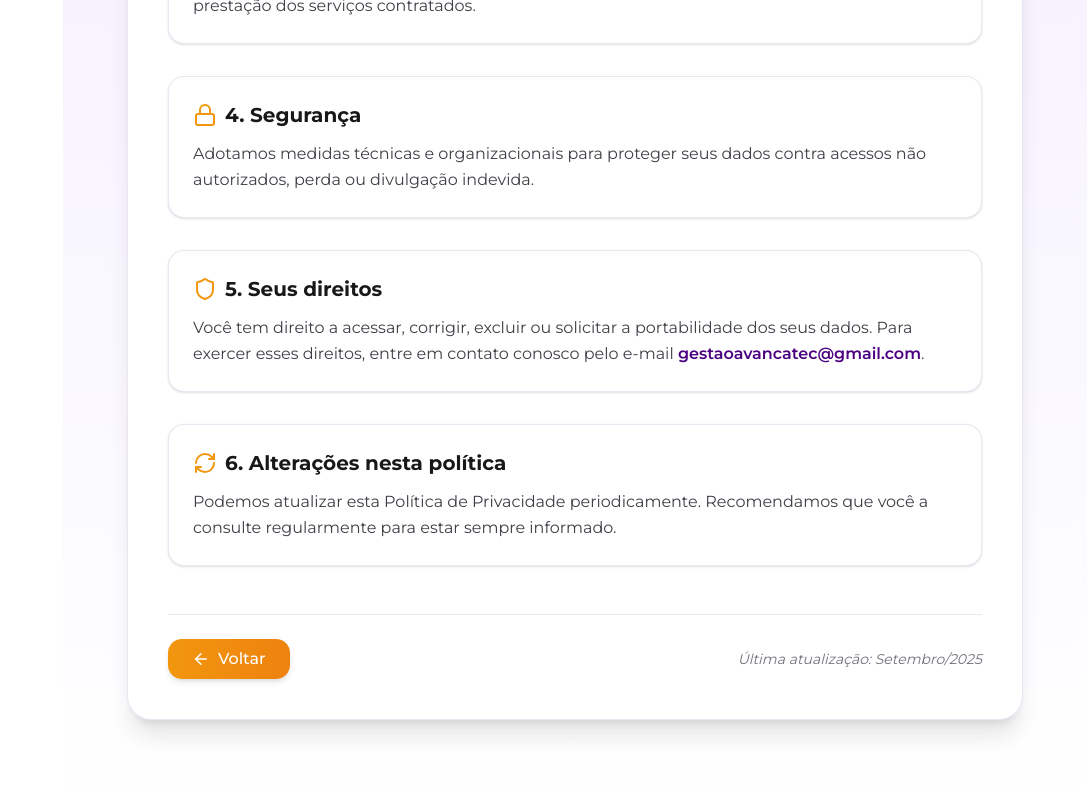
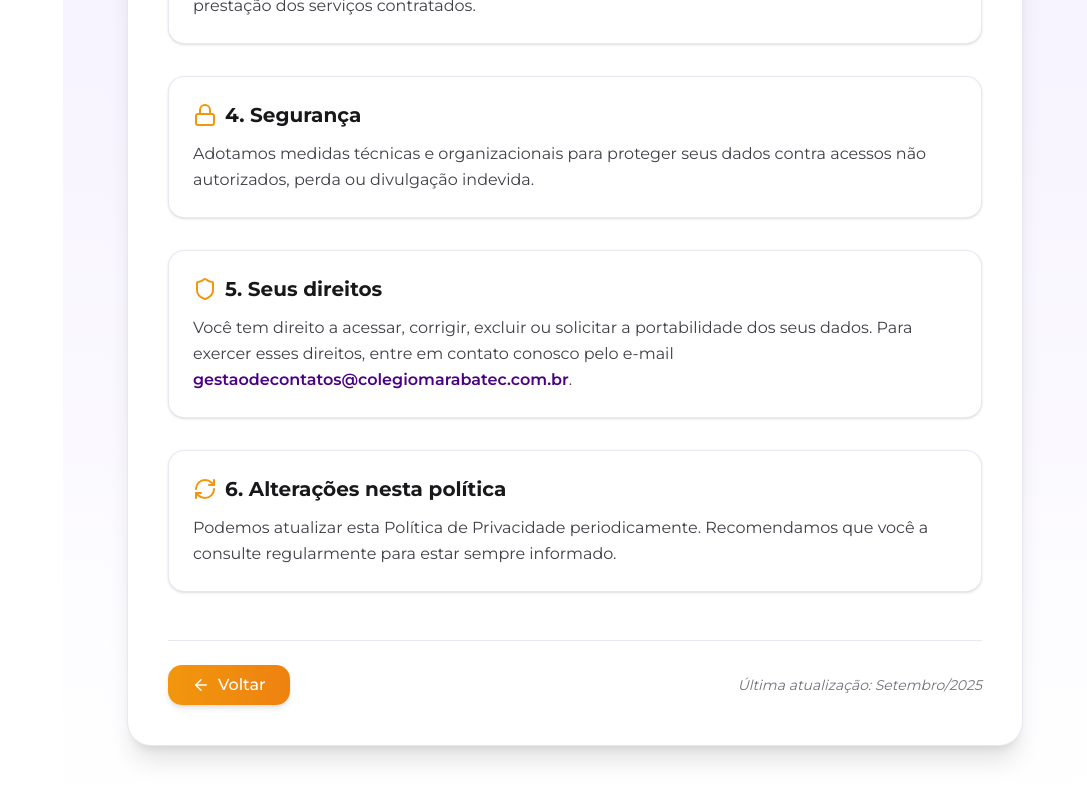
Before and after one commit to Peixotim/site-marabatec, a Next.js app: page /politica-de-privacidade in a window 1280 px wide. Shown: the part 923-1723 px from the top of the page, without its empty margins (193-1280 px from the left). Built offline with nearby package versions, Linux system fonts and the light colour scheme.

Commit message:
fix:Corrige os dados de email

```diff
--- a/src/app/layout.tsx
+++ b/src/app/layout.tsx
@@ -17,33 +17,34 @@ export const metadata: Metadata = {
     template: "%s | MarabaTec",
   },
   description:
-    "AvançaTec oferece cursos técnicos e profissionalizantes reconhecidos pelo MEC. Invista na sua formação e transforme seu futuro com educação de excelência!",
+    "MarabaTec oferece cursos técnicos e profissionalizantes reconhecidos pelo MEC. Invista na sua formação e transforme seu futuro com educação de qualidade!",
   keywords: [
-    "avançatec",
-    "colégio avançatec",
+    "marabatec",
+    "colégio marabatec",
     "cursos técnicos",
     "cursos profissionalizantes",
     "educação técnica",
-    "Canaã dos Carajás",
+    "Marabá",
     "ensino técnico",
     "colégio técnico",
+    "formação profissional",
   ],
-  authors: [{ name: "AvançaTec" }],
-  creator: "AvançaTec",
-  publisher: "AvançaTec",
-  metadataBase: new URL("https://colegioavancatec.com.br"),
+  authors: [{ name: "MarabaTec" }],
+  creator: "MarabaTec",
+  publisher: "MarabaTec",
+  metadataBase: new URL("https://colegiomarabatec.com.br"),
   openGraph: {
-    title: "AvançaTec - Cursos Técnicos e Profissionalizantes",
+    title: "MarabaTec - Cursos Técnicos e Profissionalizantes",
     description:
-      "Transforme sua vida com cursos técnicos e profissionalizantes reconhecidos pelo MEC. Conheça o AvançaTec e dê o próximo passo na sua carreira!",
-    url: "https://colegioavancatec.com.br",
-    siteName: "AvançaTec",
+      "Transforme sua vida com cursos técnicos e profissionalizantes reconhecidos pelo MEC. Conheça a MarabaTec e dê o próximo passo na sua carreira!",
+    url: "https://colegiomarabatec.com.br",
+    siteName: "MarabaTec",
     images: [
       {
-        url: "https://colegioavancatec.com.br/og-image.jpg",
+        url: "https://colegiomarabatec.com.br/og-image.jpg",
         width: 1200,
         height: 630,
-        alt: "AvançaTec - Educação Técnica de Qualidade",
+        alt: "MarabaTec - Educação Técnica de Qualidade",
       },
     ],
     locale: "pt_BR",
@@ -51,10 +52,10 @@ export const metadata: Metadata = {
   },
   twitter: {
     card: "summary_large_image",
-    title: "AvançaTec - Cursos Técnicos e Profissionalizantes",
+    title: "MarabaTec - Cursos Técnicos e Profissionalizantes",
     description:
-      "Cursos técnicos de qualidade reconhecidos pelo MEC. Matricule-se no AvançaTec e conquiste seu futuro!",
-    images: ["https://colegioavancatec.com.br/og-image.jpg"],
+      "Cursos técnicos de qualidade reconhecidos pelo MEC. Matricule-se na MarabaTec e conquiste seu futuro!",
+    images: ["https://colegiomarabatec.com.br/og-image.jpg"],
   },
   icons: {
     icon: "/favicon.ico",
--- a/src/app/politica-de-privacidade/page.tsx
+++ b/src/app/politica-de-privacidade/page.tsx
@@ -108,10 +108,10 @@ export default function PoliticaPrivacidade() {
               portabilidade dos seus dados. Para exercer esses direitos, entre
               em contato conosco pelo e-mail{" "}
               <a
-                href="mailto:gestaoavancatec@gmail.com"
+                href="mailto:gestaodecontatos@colegiomarabatec.com.br"
                 className="text-[#4B0082] font-semibold hover:text-[#F2960E] hover:underline transition-colors"
               >
-                gestaoavancatec@gmail.com
+                gestaodecontatos@colegiomarabatec.com.br
               </a>
               .
             </p>
--- a/src/components/contact.tsx
+++ b/src/components/contact.tsx
@@ -23,8 +23,8 @@ export default function Contact() {
     {
       icon: <Mail className="w-6 h-6 text-[#EA4335]" />,
       label: "E-mail",
-      value: "gestaoavancatec@gmail.com",
-      href: "mailto:gestaoavancatec@gmail.com",
+      value: "gestaodecontatos@colegiomarabatec.com.br",
+      href: "mailto:gestaodecontatos@colegiomarabatec.com.br",
       shadowColor: "rgba(234,67,53,0.35)",
     },
     {
--- a/src/components/footer.tsx
+++ b/src/components/footer.tsx
@@ -110,10 +110,10 @@ const Footer = () => {
               <li className="flex items-center space-x-3">
                 <Mail className="w-5 h-5 text-[#F2A413]" />
                 <a
-                  href="mailto:gestaoavancatec@gmail.com"
+                  href="mailto:gestaodecontatos@colegiomarabatec.com.br"
                   className="hover:text-[#F2A413] transition-colors"
                 >
-                  gestaoavancatec@gmail.com
+                  gestaodecontatos@colegiomarabatec.com.br
                 </a>
               </li>
               <li className="flex items-center space-x-3">
```
